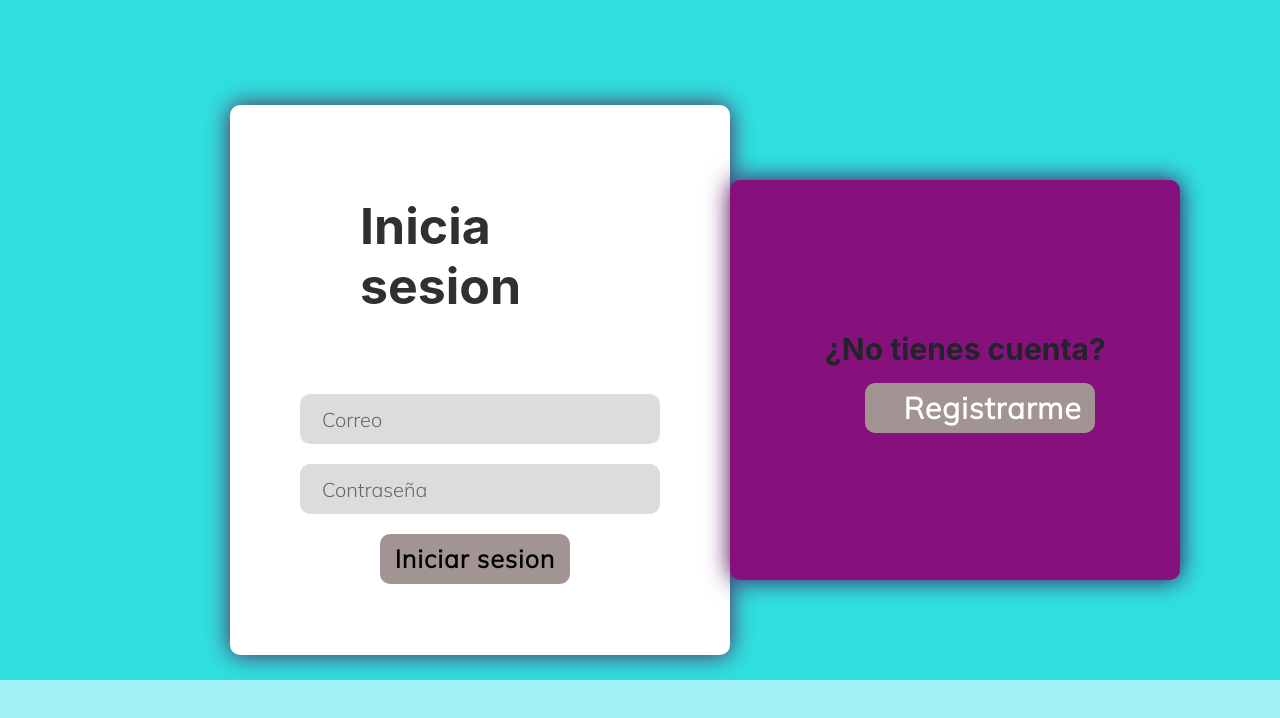
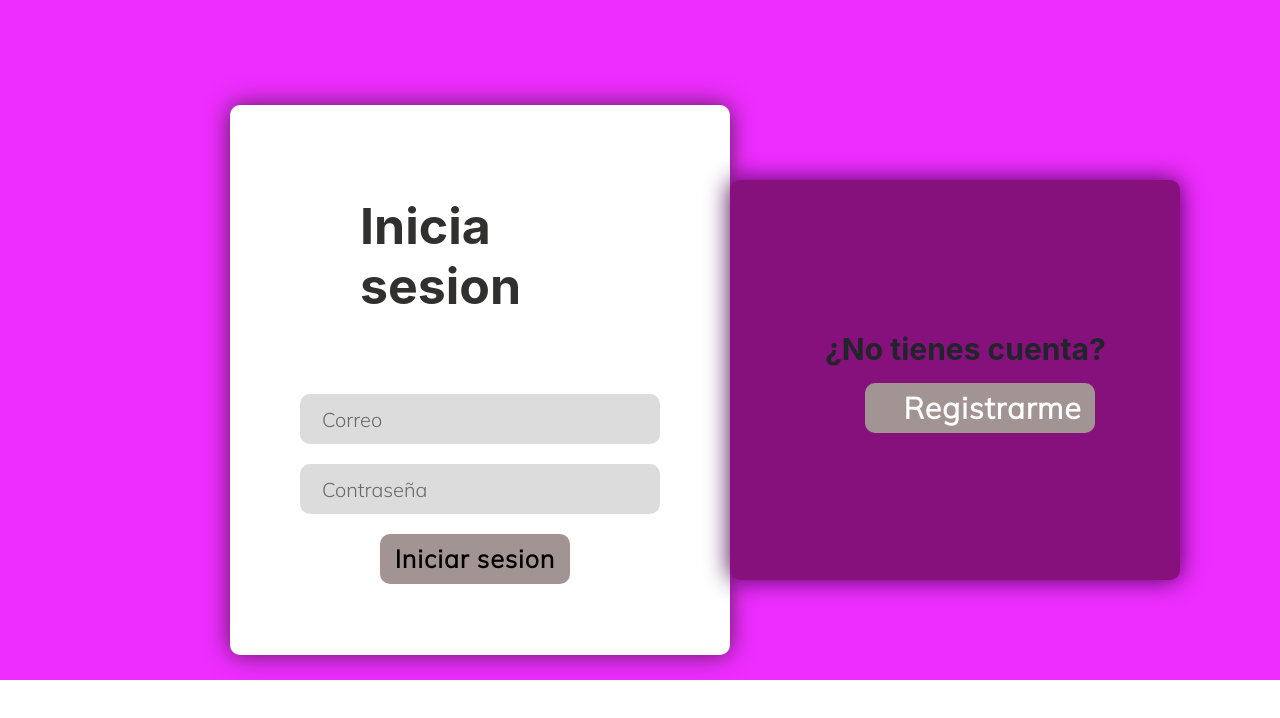
Before and after one commit to ZimaBlue7/Proyecto-DIU, a React (Create React App) app in the folder Frontend/drogueria/: page /Login in a window 1280 px wide. Shown: the top 718 px of the page. Built offline with nearby package versions, Linux system fonts and the light colour scheme.

Commit message:
Login-Register 1.3

```diff
--- a/Frontend/drogueria/src/Styles/Login.css
+++ b/Frontend/drogueria/src/Styles/Login.css
@@ -4,7 +4,7 @@
   box-sizing: border-box;
 }
 
-body {
+.bodyL {
   margin: 0;
 
   background: rgb(238, 45, 255);
--- a/Frontend/drogueria/src/Styles/Register.css
+++ b/Frontend/drogueria/src/Styles/Register.css
@@ -5,7 +5,7 @@
   box-sizing: border-box;
 }
 
-body {
+.bodyR {
   margin: 0;
 
   background: rgb(160, 242, 247);
--- a/Frontend/drogueria/src/components/Login/Login.jsx
+++ b/Frontend/drogueria/src/components/Login/Login.jsx
@@ -81,7 +81,7 @@ const Login = () => {
     return (
         <div>
              <link href="https://fonts.googleapis.com/css2?family=Mulish:wght@300&display=swap" rel="stylesheet"></link>
-   <body className='body'>
+   <body className='bodyL'>
    <header className="header">
 
     </header>
--- a/Frontend/drogueria/src/components/Register/Register.jsx
+++ b/Frontend/drogueria/src/components/Register/Register.jsx
@@ -46,7 +46,7 @@ const Register = () => {
     return (
         <div>
              <link href="https://fonts.googleapis.com/css2?family=Mulish:wght@300&display=swap" rel="stylesheet"></link>
-   <body className='body'>
+   <body className='bodyR'>
    <header className="header">
 
     </header>
```
